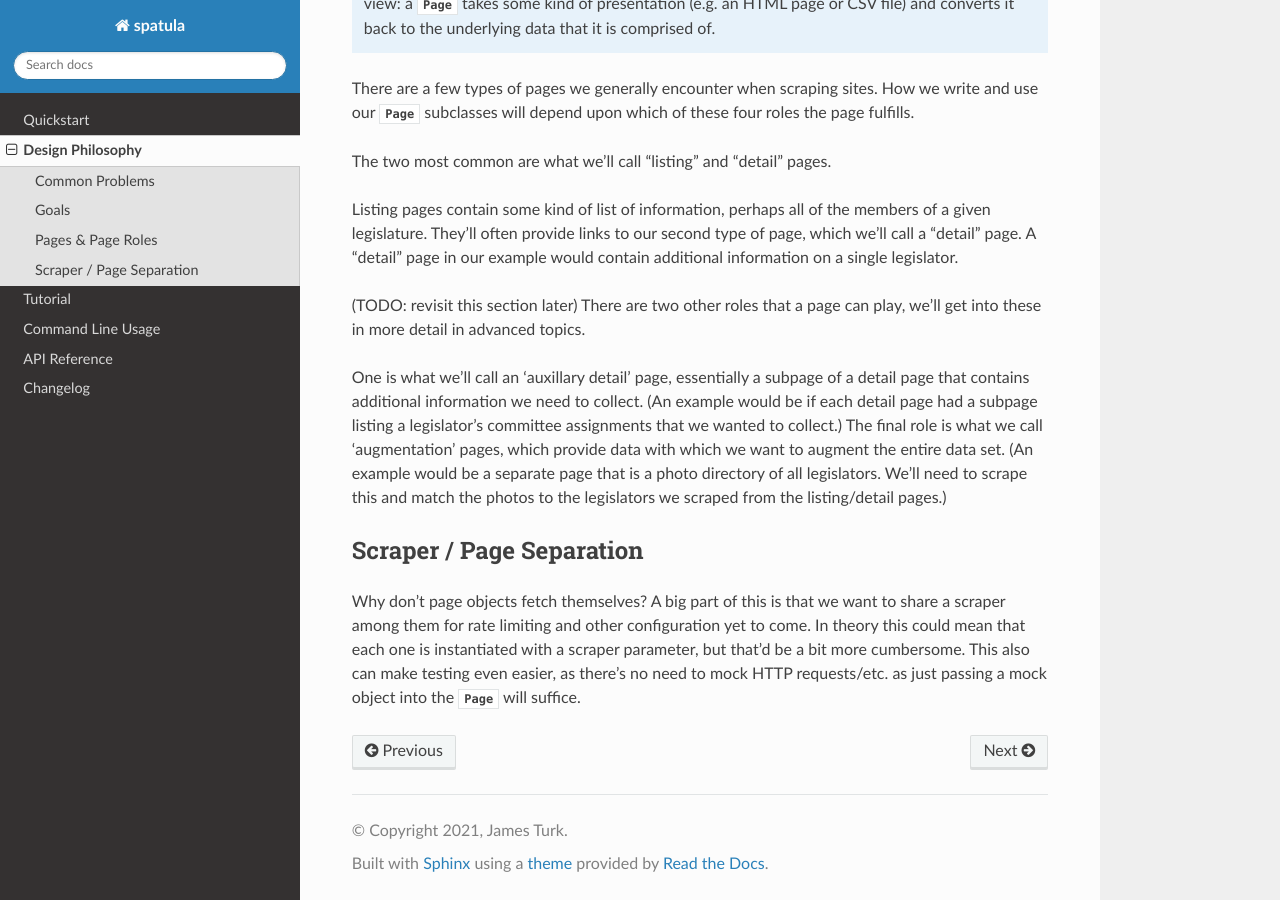
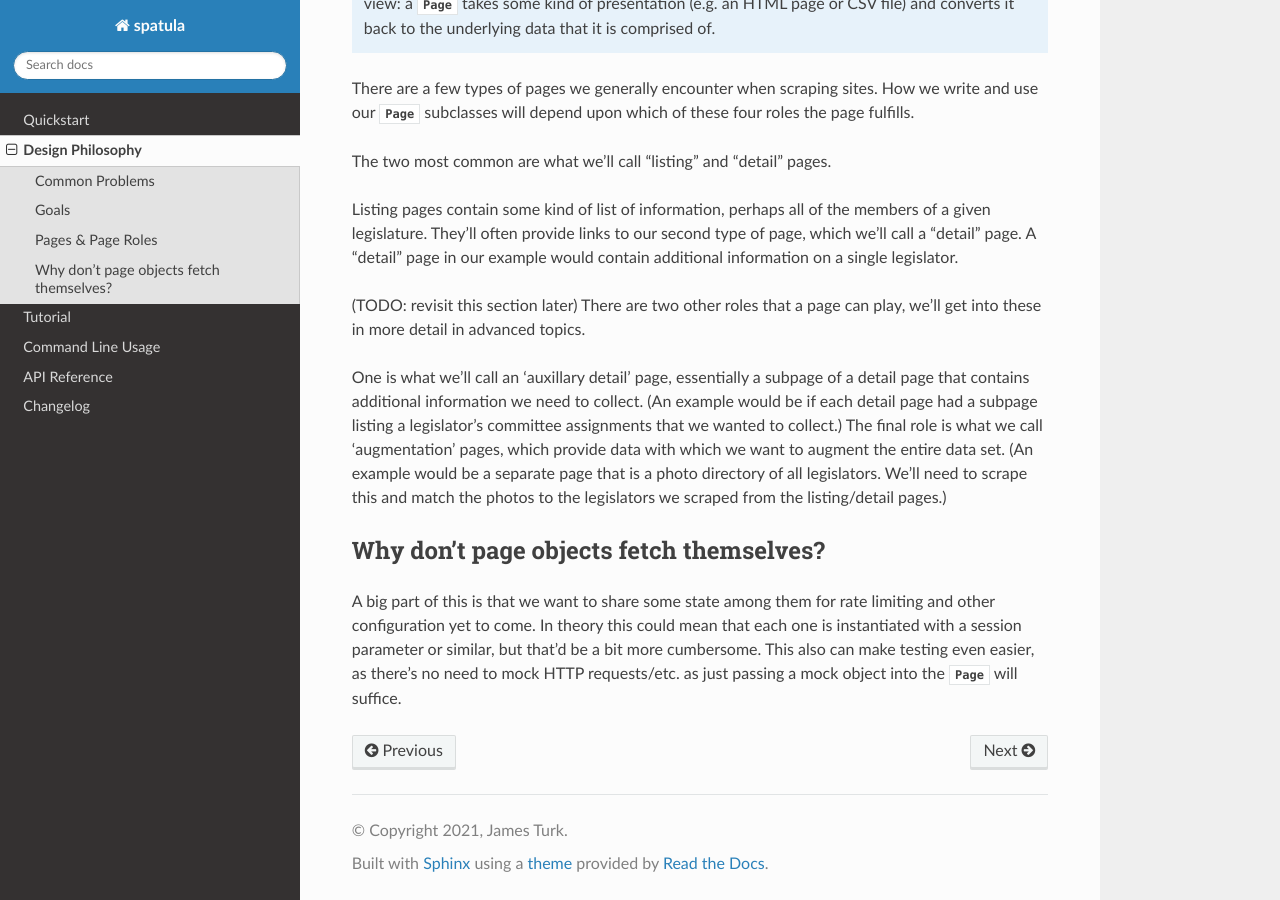
Before and after one commit to jamesturk/spatula, a Sphinx documentation site: the page built from docs/philosophy.rst, in a window 1280 px wide and 900 px high, scrolled down 1374 px. Built offline with Sphinx 7.4.7 and the Read the Docs theme 2.0.0, drawn with Linux system fonts in a browser that asks for light colours.

Commit message:
philosophy update

```diff
--- a/docs/philosophy.rst
+++ b/docs/philosophy.rst
@@ -54,7 +54,7 @@ There are two other roles that a page can play, we'll get into these in more det
 One is what we'll call an 'auxillary detail' page, essentially a subpage of a detail page that contains additional information we need to collect. (An example would be if each detail page had a subpage listing a legislator's committee assignments that we wanted to collect.)
 The final role is what we call 'augmentation' pages, which provide data with which we want to augment the entire data set.  (An example would be a separate page that is a photo directory of all legislators.  We'll need to scrape this and match the photos to the legislators we scraped from the listing/detail pages.)
 
-Scraper / Page Separation
--------------------------
+Why don't page objects fetch themselves?
+----------------------------------------
 
-Why don't page objects fetch themselves?  A big part of this is that we want to share a scraper among them for rate limiting and other configuration yet to come.  In theory this could mean that each one is instantiated with a scraper parameter, but that'd be a bit more cumbersome.  This also can make testing even easier, as there's no need to mock HTTP requests/etc. as just passing a mock object into the :py:class:`Page` will suffice.
+A big part of this is that we want to share some state among them for rate limiting and other configuration yet to come.  In theory this could mean that each one is instantiated with a session parameter or similar, but that'd be a bit more cumbersome.  This also can make testing even easier, as there's no need to mock HTTP requests/etc. as just passing a mock object into the :py:class:`Page` will suffice.
```
